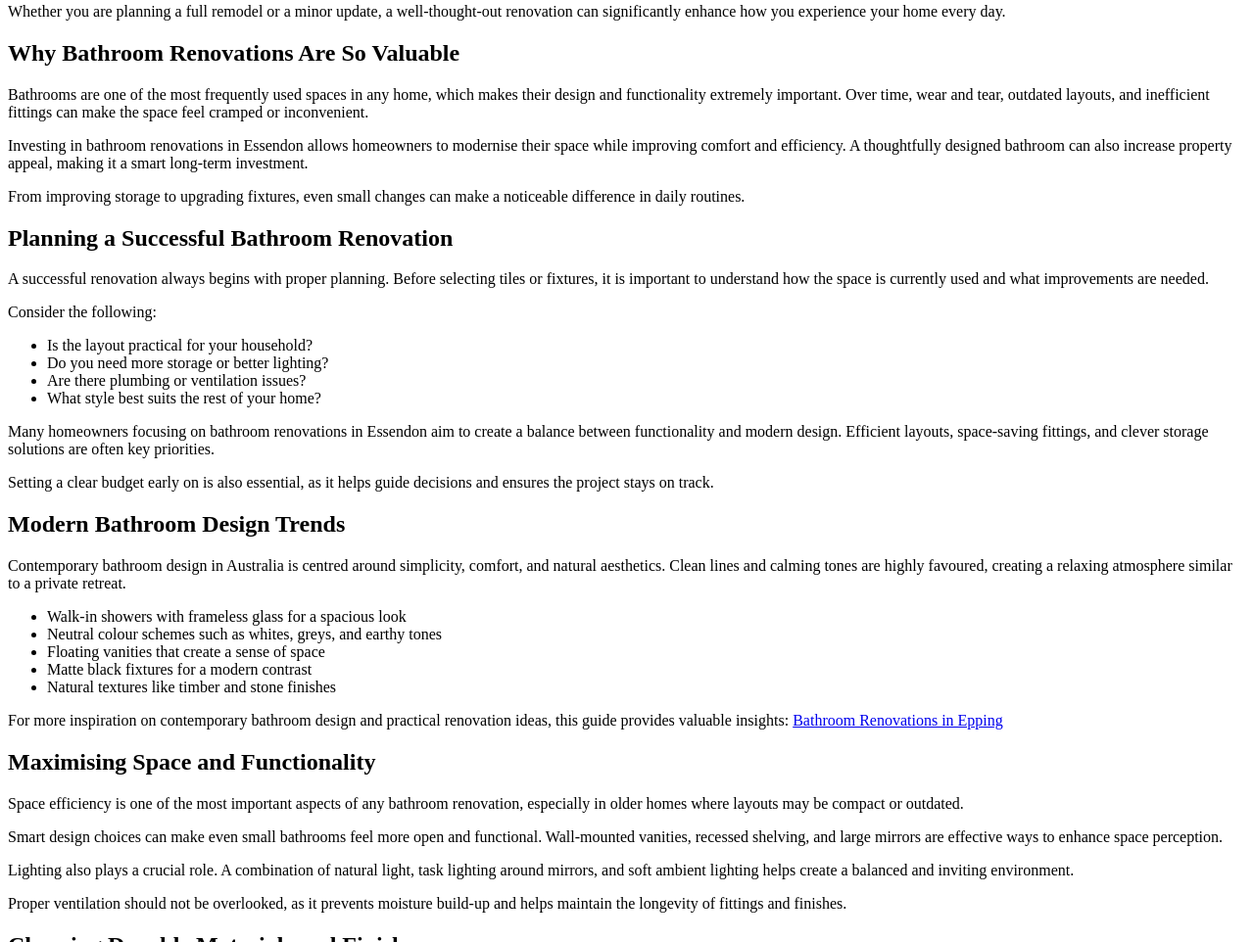
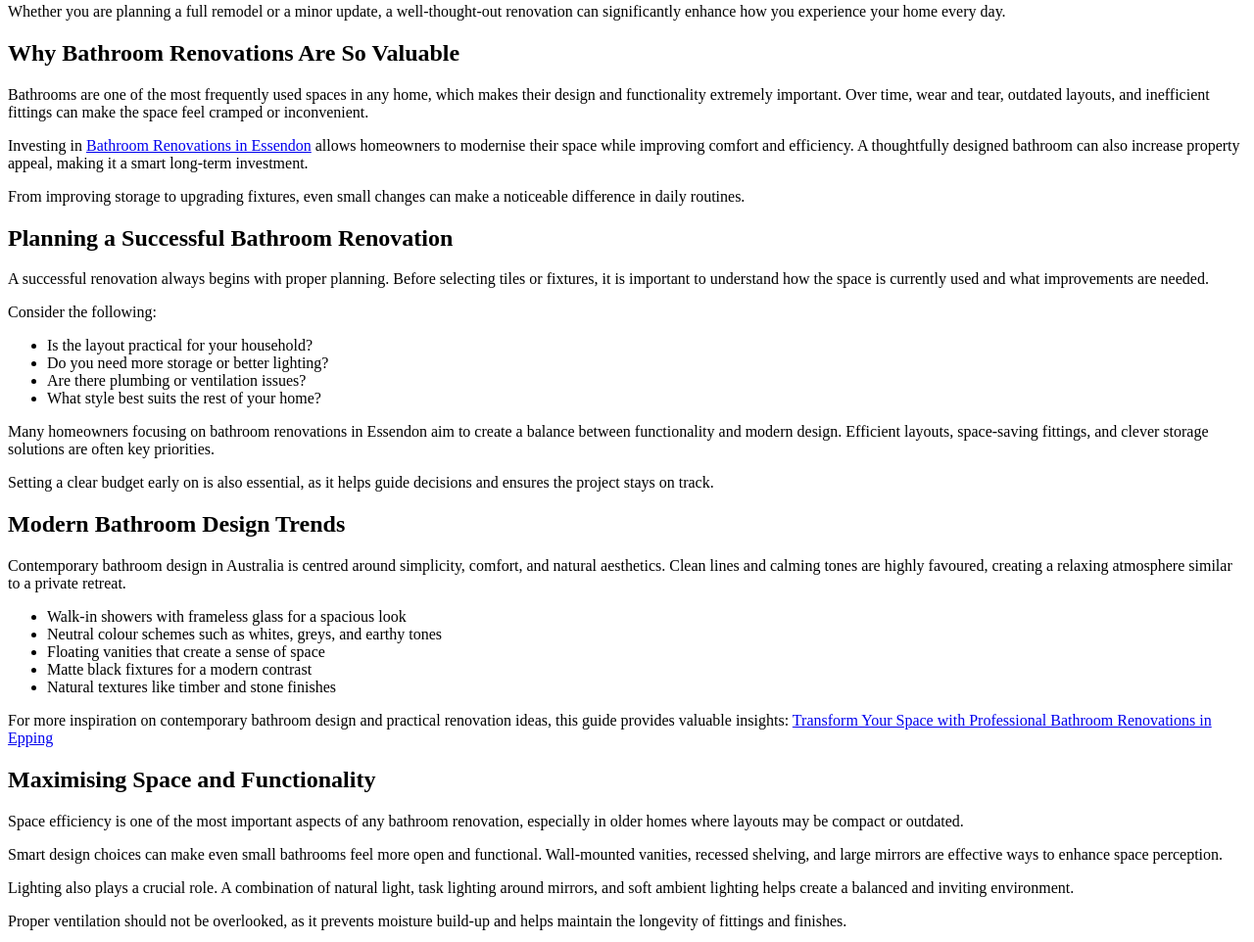
Before and after one commit to bmbathroomrenovation/Bathroom-Renovations-Essendon, a plain HTML site: page index.html in a window 1280 px wide. Shown: the part 1117-2079 px from the top of the page at 98% size. Drawn offline with Linux system fonts and the light colour scheme.

Commit message:
Update index.html

```diff
--- a/index.html
+++ b/index.html
@@ -36,7 +36,7 @@
       </p>
 
       <p>
-        Investing in bathroom renovations in Essendon allows homeowners to modernise their space while improving comfort and efficiency. A thoughtfully designed bathroom can also increase property appeal, making it a smart long-term investment.
+        Investing in <a href="https://bmbathroomrenovations.com.au/bathroom-renovations-essendon/" target="_blank">Bathroom Renovations in Essendon</a> allows homeowners to modernise their space while improving comfort and efficiency. A thoughtfully designed bathroom can also increase property appeal, making it a smart long-term investment.
       </p>
 
       <p>
@@ -86,7 +86,7 @@
       <p>
         For more inspiration on contemporary bathroom design and practical renovation ideas, this guide provides valuable insights:
         <a href="https://telegra.ph/Transform-Your-Space-with-Professional-Bathroom-Renovations-in-Epping-03-19" target="_blank">
-          Bathroom Renovations in Epping
+          Transform Your Space with Professional Bathroom Renovations in Epping
         </a>
       </p>
     </section>
```
